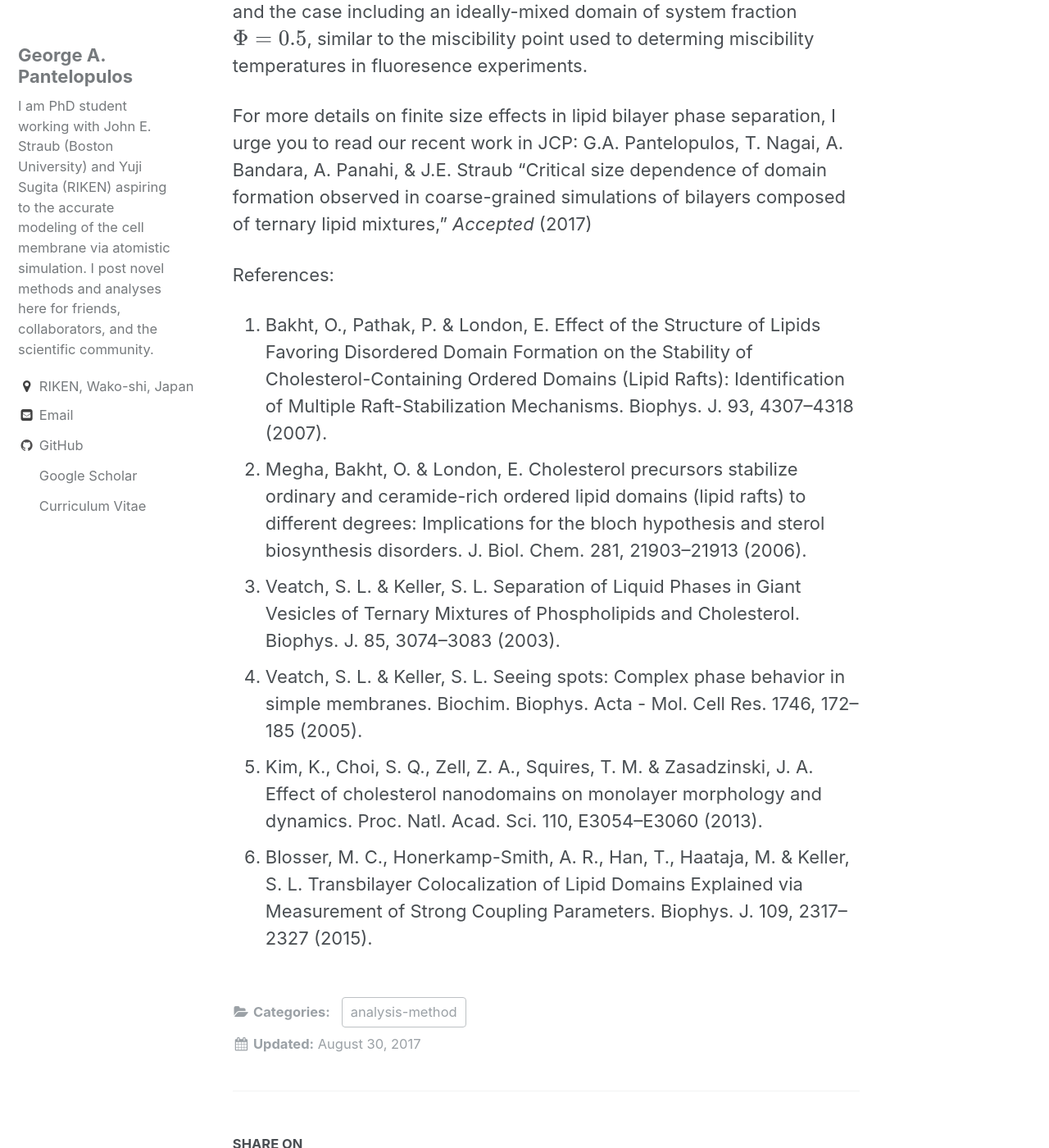
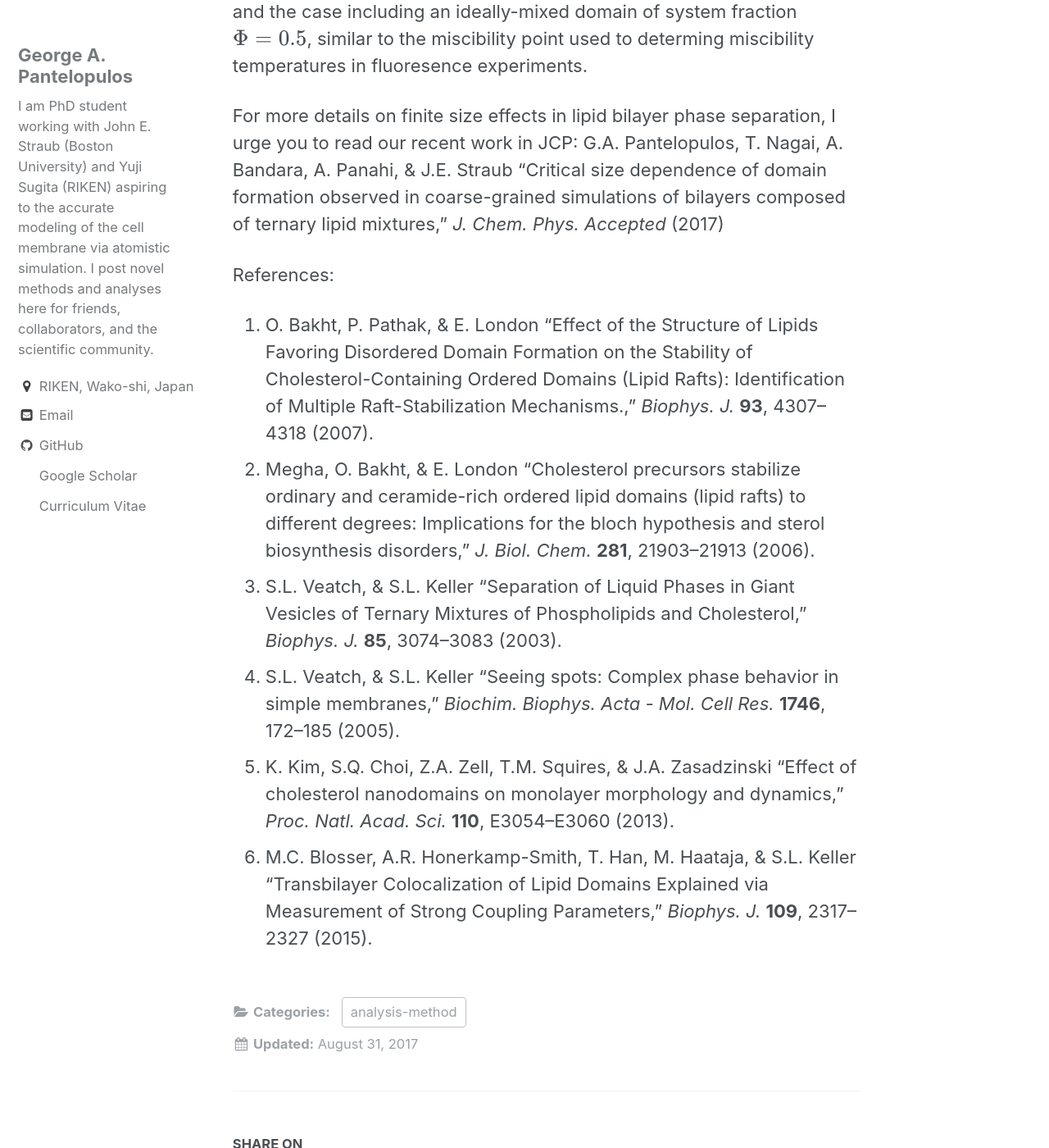
Before and after one commit to gpantel/gpantel.github.io, a Jekyll site: the page built from _posts/2017-08-30-misciblitypoint.markdown, in a window 1280 px wide and 1400 px high, scrolled down 6122 px. Shown: the whole window at 82% size. Built offline with Jekyll 4.4.1, drawn with Linux system fonts in a browser that asks for light colours; formulas are drawn with MathJax 3; some of the changed text lies outside the part shown.

Commit message:
Update to citations, micibility post

```diff
--- a/_posts/2017-06-07-domain_clustering.markdown
+++ b/_posts/2017-06-07-domain_clustering.markdown
@@ -50,7 +50,7 @@ On these clusters I analyze the liquid crystal order parameter $$P_2$$ and the b
 A script which implements all of these measurements is available on [my github](https://github.com/gpantel/MD_methods-and-analysis/blob/master/membrane_analysis/compute_n_m_DPPC%2BDIPC%2BCHOL.py), which can easily be modified to perform this very same analysis with some other selected molecules. Feel free to message me if you'd like help to do this, but please read the comments first!
 
 Please cite:
-G.A. Pantelopulos, T. Nagai, A. Bandara, A. Panahi, & J.E. Straub "Critical size dependence of domain formation observed in coarse-grained simulations of bilayers composed of ternary lipid mixtures," *Submitted* (2017)
+G.A. Pantelopulos, T. Nagai, A. Bandara, A. Panahi, & J.E. Straub "Critical size dependence of domain formation observed in coarse-grained simulations of bilayers composed of ternary lipid mixtures," *J. Chem. Phys.* *Accepted* (2017)
 
 References:
 1. M.N. Melo, H.I. Ingolfsson, & S.J. Marrink "Parameters for Martini sterols and hopanoids based on a virtual-site description," *J. Chem. Phys.* **143** 243152 (2015).
--- a/_posts/2017-06-09-2D_boo.markdown
+++ b/_posts/2017-06-09-2D_boo.markdown
@@ -59,7 +59,7 @@ If you'd like to check out an example script written to analyze MARTINI DPPC, DI
 Additionally, this past year saw a very nice use of $$\Psi_6^k$$ to describe a "hexatic-like" lipid phase of DPPC with the MARTINI coarse-grained model. It's a pretty cool read.[4]
 
 Please cite:
-G.A. Pantelopulos, T. Nagai, A. Bandara, A. Panahi, & J.E. Straub "Critical size dependence of domain formation observed in coarse-grained simulations of bilayers composed of ternary lipid mixtures," *Submitted* (2017)
+G.A. Pantelopulos, T. Nagai, A. Bandara, A. Panahi, & J.E. Straub "Critical size dependence of domain formation observed in coarse-grained simulations of bilayers composed of ternary lipid mixtures," *J. Chem. Phys.* *Accepted* (2017)
 
 References:
 1. B.I. Halperin & D.R. Nelson "Theory of Two-Dimensional melting," *Phys. Rev. Lett.* **41**, 121–124 (1978).
--- a/_posts/2017-06-22-mixent.markdown
+++ b/_posts/2017-06-22-mixent.markdown
@@ -46,7 +46,7 @@ In recently submitted work we used this method to calculate the mixing entropy o
 A python implementation of this method (with contribution from [Asanga Bandara](https://scholar.google.com/citations?user=fdnxyPwAAAAJ&hl=en)) used to tessel DPPC-DIPC-CHOL mixtures in the Martini coarse-grained model using scipy, MDAnalysis to get (x,y) coordinates of lipid head groups, and multiprocessing for parallization with OpenMP is available [on my github](https://github.com/gpantel/MD_methods-and-analysis/blob/master/membrane_analysis/ternary_lipid_voronoi_edges.py).
 
 Please cite:
-G.A. Pantelopulos, T. Nagai, A. Bandara, A. Panahi, & J.E. Straub "Critical size dependence of domain formation observed in coarse-grained simulations of bilayers composed of ternary lipid mixtures," *Submitted* (2017)
+G.A. Pantelopulos, T. Nagai, A. Bandara, A. Panahi, & J.E. Straub "Critical size dependence of domain formation observed in coarse-grained simulations of bilayers composed of ternary lipid mixtures," *J. Chem. Phys.* *Accepted* (2017)
 
 References:
 1. M. Camesasca, M. Kaufman, & I. Manas-Zloczower "Quantifying Fluid Mixing with the Shannon Entropy," *Macromol. Theory Simulations* **15** 595–607 (2006).
--- a/_posts/2017-08-30-misciblitypoint.markdown
+++ b/_posts/2017-08-30-misciblitypoint.markdown
@@ -2,7 +2,7 @@
 layout: single
 References:
 title:  "How to Determine When a Lipid Bilayer is Phase Separated"
-date:   2017-08-30 1:00:00 -0400
+date:   2017-08-31 10:00:00 -0400
 categories: analysis-method
 ---
 
@@ -63,12 +63,12 @@ Last, for fun, let's see what the pure domain separation and the 50% miscibility
 
 
 For more details on finite size effects in lipid bilayer phase separation, I urge you to read our recent work in JCP:
-G.A. Pantelopulos, T. Nagai, A. Bandara, A. Panahi, & J.E. Straub "Critical size dependence of domain formation observed in coarse-grained simulations of bilayers composed of ternary lipid mixtures," *Accepted* (2017)
+G.A. Pantelopulos, T. Nagai, A. Bandara, A. Panahi, & J.E. Straub "Critical size dependence of domain formation observed in coarse-grained simulations of bilayers composed of ternary lipid mixtures," *J. Chem. Phys.* *Accepted* (2017)
 
 References:
-1. Bakht, O., Pathak, P. & London, E. Effect of the Structure of Lipids Favoring Disordered Domain Formation on the Stability of Cholesterol-Containing Ordered Domains (Lipid Rafts): Identification of Multiple Raft-Stabilization Mechanisms. Biophys. J. 93, 4307–4318 (2007).
-2. Megha, Bakht, O. & London, E. Cholesterol precursors stabilize ordinary and ceramide-rich ordered lipid domains (lipid rafts) to different degrees: Implications for the bloch hypothesis and sterol biosynthesis disorders. J. Biol. Chem. 281, 21903–21913 (2006).
-3. Veatch, S. L. & Keller, S. L. Separation of Liquid Phases in Giant Vesicles of Ternary Mixtures of Phospholipids and Cholesterol. Biophys. J. 85, 3074–3083 (2003).
-4. Veatch, S. L. & Keller, S. L. Seeing spots: Complex phase behavior in simple membranes. Biochim. Biophys. Acta - Mol. Cell Res. 1746, 172–185 (2005).
-5. Kim, K., Choi, S. Q., Zell, Z. A., Squires, T. M. & Zasadzinski, J. A. Effect of cholesterol nanodomains on monolayer morphology and dynamics. Proc. Natl. Acad. Sci. 110, E3054–E3060 (2013).
-6. Blosser, M. C., Honerkamp-Smith, A. R., Han, T., Haataja, M. & Keller, S. L. Transbilayer Colocalization of Lipid Domains Explained via Measurement of Strong Coupling Parameters. Biophys. J. 109, 2317–2327 (2015).
+1. O. Bakht, P. Pathak, & E. London "Effect of the Structure of Lipids Favoring Disordered Domain Formation on the Stability of Cholesterol-Containing Ordered Domains (Lipid Rafts): Identification of Multiple Raft-Stabilization Mechanisms.," *Biophys. J.* **93**, 4307–4318 (2007).
+2. Megha, O. Bakht, & E. London "Cholesterol precursors stabilize ordinary and ceramide-rich ordered lipid domains (lipid rafts) to different degrees: Implications for the bloch hypothesis and sterol biosynthesis disorders," *J. Biol. Chem.* **281**, 21903–21913 (2006).
+3. S.L. Veatch, & S.L. Keller "Separation of Liquid Phases in Giant Vesicles of Ternary Mixtures of Phospholipids and Cholesterol," *Biophys. J.* **85**, 3074–3083 (2003).
+4. S.L. Veatch, & S.L. Keller "Seeing spots: Complex phase behavior in simple membranes," *Biochim. Biophys. Acta - Mol. Cell Res.* **1746**, 172–185 (2005).
+5. K. Kim,  S.Q. Choi, Z.A. Zell, T.M. Squires, & J.A. Zasadzinski "Effect of cholesterol nanodomains on monolayer morphology and dynamics," *Proc. Natl. Acad. Sci.* **110**, E3054–E3060 (2013).
+6. M.C. Blosser, A.R. Honerkamp-Smith, T. Han, M. Haataja, & S.L. Keller "Transbilayer Colocalization of Lipid Domains Explained via Measurement of Strong Coupling Parameters," *Biophys. J.* **109**, 2317–2327 (2015).
```
Also changed, not shown: other parts of _posts/2017-08-30-misciblitypoint.markdown (+2 -2 lines), assets/Membrane/ImpureDomainAddition.jpg, 1 other file.
